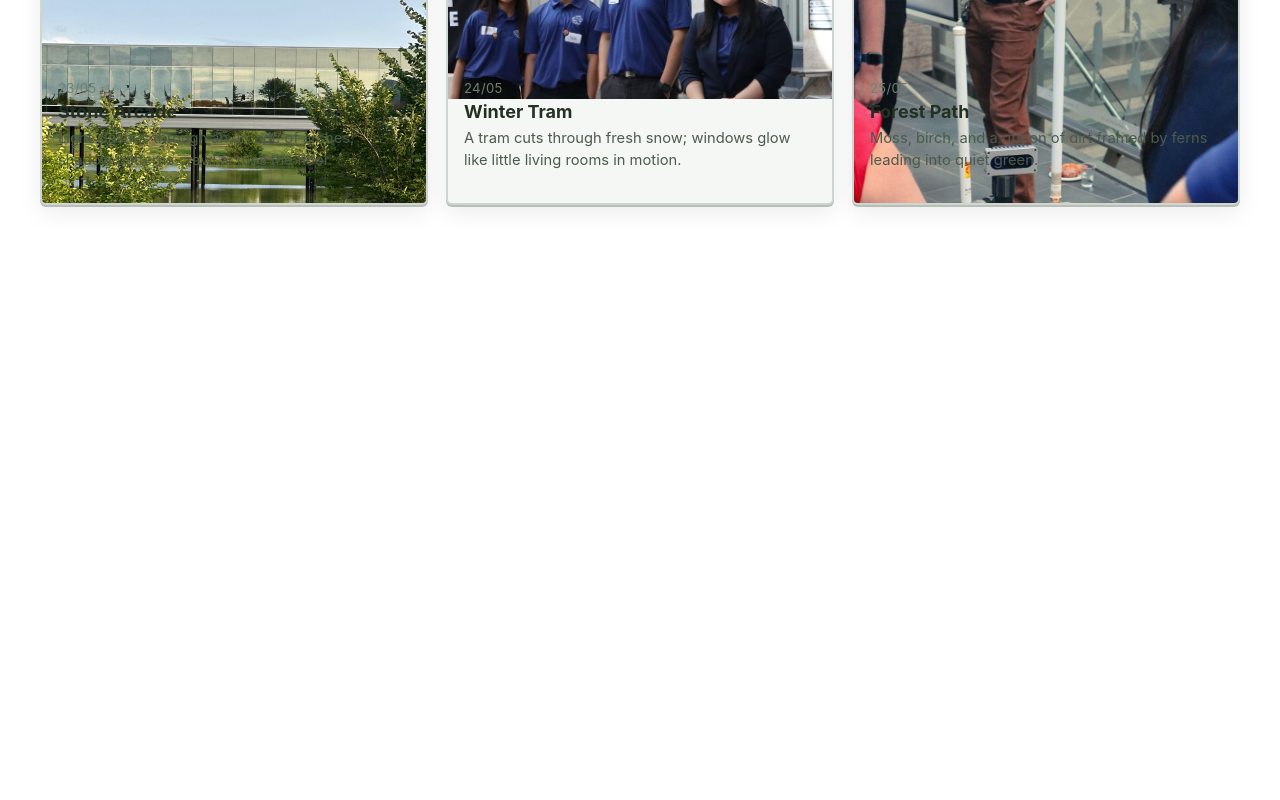
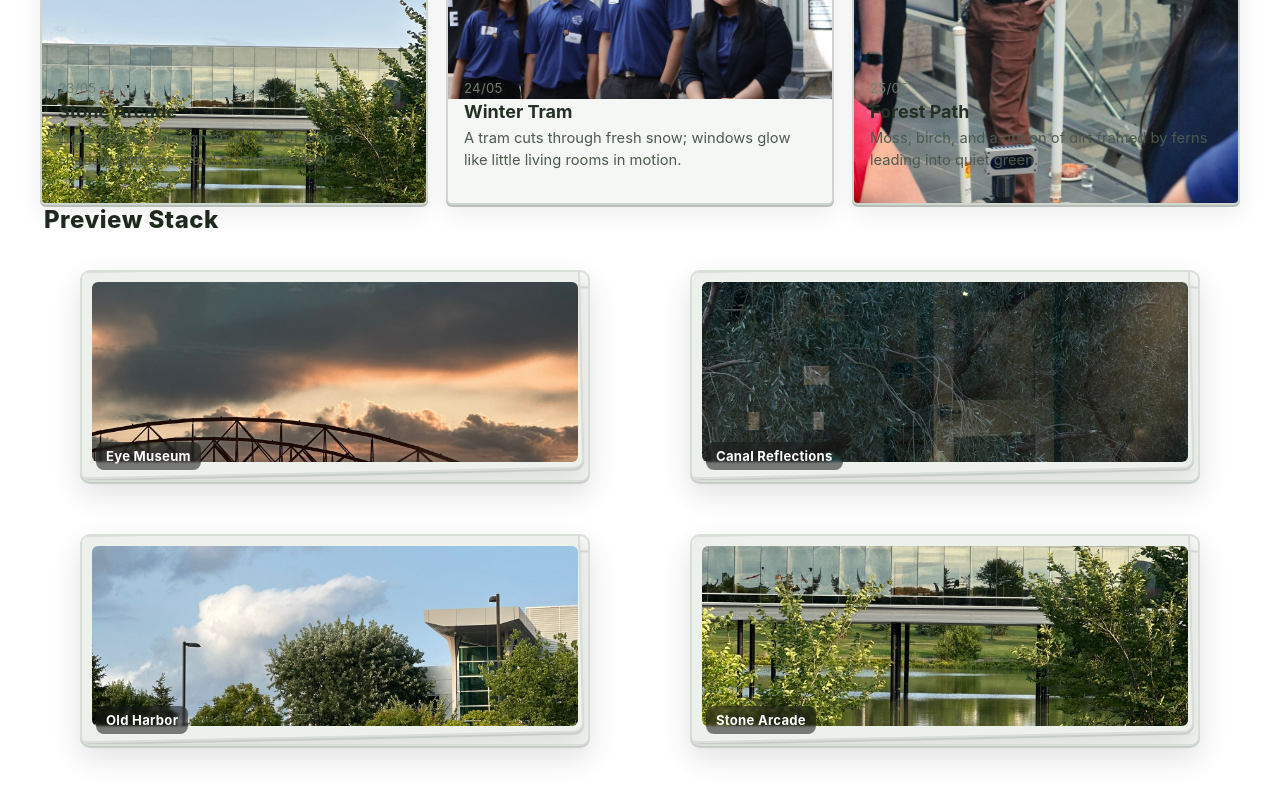
Before and after one commit to CMarcoA/PortfolioWebsite, a React (Create React App) app: page /gallery in a window 1280 px wide. Shown: the part 558-1358 px from the top of the page. Before the commit the page ends 827 px from the top, so only its background shows below. Built offline with nearby package versions, Linux system fonts and the light colour scheme.

Commit message:
[Gallery] Added stack polaroid preview component + tested in GalleryDetail

```diff
--- /dev/null
+++ b/src/components/Gallery/StackPreview.css
@@ -0,0 +1,76 @@
+/* src/components/Gallery/stack-preview.css */
+/* Polaroid essence: paper border, extra bottom padding, gentle stacked layers */
+
+.stack-preview {
+  display: block;
+  text-decoration: none;
+  color: inherit;
+  transform: translateZ(0); /* creates its own layer for smoother transforms */
+}
+
+.stack-polaroid {
+  position: relative;
+  background: #f9faf9;                 /* paper */
+  border: 2px solid #d9ded9;            /* edge */
+  border-radius: 10px;
+  padding: 10px 10px 18px;              /* extra bottom = polaroid feel */
+  box-shadow:
+    0 2px 0 #c7cec7,
+    0 12px 30px rgba(0,0,0,0.12);
+  overflow: hidden;
+  transition: transform 220ms ease, box-shadow 220ms ease, filter 220ms ease;
+  will-change: transform, box-shadow, filter;
+}
+
+/* subtle “stacked” frames behind the card */
+.stack-polaroid::before,
+.stack-polaroid::after {
+  content: "";
+  position: absolute;
+  inset: 0;
+  border-radius: 10px;
+  background: #f2f5f2;
+  border: 2px solid #d9ded9;
+  z-index: -1;
+  transform: translate(8px, 8px) rotate(1.5deg);
+  box-shadow: 0 2px 0 #c7cec7, 0 10px 24px rgba(0,0,0,0.10);
+}
+
+.stack-polaroid::after {
+  transform: translate(-6px, -6px) rotate(-1.25deg);
+  background: #ecf1ec;
+}
+
+/* image */
+.stack-polaroid img {
+  display: block;
+  width: 100%;
+  height: 180px;
+  object-fit: cover;
+  border-radius: 6px;
+  filter: saturate(0.95) contrast(1.02);
+}
+
+/* caption chip */
+.stack-caption {
+  position: absolute;
+  left: 14px;
+  bottom: 10px;
+  padding: 6px 10px;
+  font-size: 0.82rem;
+  font-weight: 700;
+  letter-spacing: 0.02em;
+  color: #ffffff;
+  background: rgba(22, 24, 22, 0.55);
+  border-radius: 8px;
+  backdrop-filter: blur(1px);
+}
+
+/* bold yet elegant hover */
+.stack-preview:hover .stack-polaroid {
+  transform: translateY(-4px) scale(1.03);
+  box-shadow:
+    0 4px 0 #c7cec7,
+    0 22px 44px rgba(0,0,0,0.18);
+  filter: drop-shadow(0 12px 30px rgba(0,0,0,0.18));
+}
--- /dev/null
+++ b/src/components/Gallery/StackPreview.jsx
@@ -0,0 +1,27 @@
+// src/components/Gallery/StackPreview.jsx
+import React from "react";
+import { Link } from "react-router-dom";
+import "./StackPreview.css";
+
+/**
+ * StackPreview
+ * Polaroid-styled preview with subtle stacked frames and bold-elegant hover.
+ *
+ * Props:
+ * - title: string (caption)
+ * - cover: string (image URL)
+ * - to: string (route to navigate on click)
+ *
+ * Java analogy: a lightweight view class whose constructor params are props.
+ */
+export default function StackPreview({ title, cover, to }) {
+  return (
+    <Link to={to} className="stack-preview" aria-label={title}>
+      <figure className="stack-polaroid" role="group" aria-label={title}>
+        {/* eslint-disable-next-line jsx-a11y/img-redundant-alt */}
+        <img src={cover} alt={`${title} photo`} loading="lazy" />
+        <figcaption className="stack-caption">{title}</figcaption>
+      </figure>
+    </Link>
+  );
+}
--- a/src/pages/GalleryPage.jsx
+++ b/src/pages/GalleryPage.jsx
@@ -2,19 +2,28 @@
 import React from "react";
 import { galleryItems } from "../data/galleryData";
 import PolaroidCard from "../components/Gallery/PolaroidCard";
+import StackPreview from "../components/Gallery/StackPreview"; // ⬅ add this
 import "./GalleryPage.css";
 
 export default function GalleryPage() {
-  // Java analogy: Think of mapping a List<GalleryItem> into UI components.
   return (
     <main className="gallery-wrap">
-      <h2 className="gallery-heading">Gallery</h2>
+      <h2 className="gallery-heading">Gallery (test)</h2>
 
-      <section className="gallery-grid" aria-label="Polaroid gallery">
+      {/* Original grid stays here */}
+      <section className="gallery-grid">
         {galleryItems.map((item) => (
           <PolaroidCard key={item.id} item={item} />
         ))}
       </section>
+
+      {/* ⬇ Temporary test section for the new component */}
+      <h2 className="gallery-heading">Preview Stack</h2>
+      <div style={{ display: "grid", gridTemplateColumns: "repeat(2, 1fr)", gap: "20px" }}>
+        {galleryItems.slice(0, 4).map((item) => (
+          <StackPreview key={item.id} title={item.title} cover={item.img} to={`/gallery/${item.slug}`} />
+        ))}
+      </div>
     </main>
   );
 }
```
Also changed, not shown: src/pages/GalleryShowcase.css (added), src/pages/GalleryShowcase.jsx (added).
